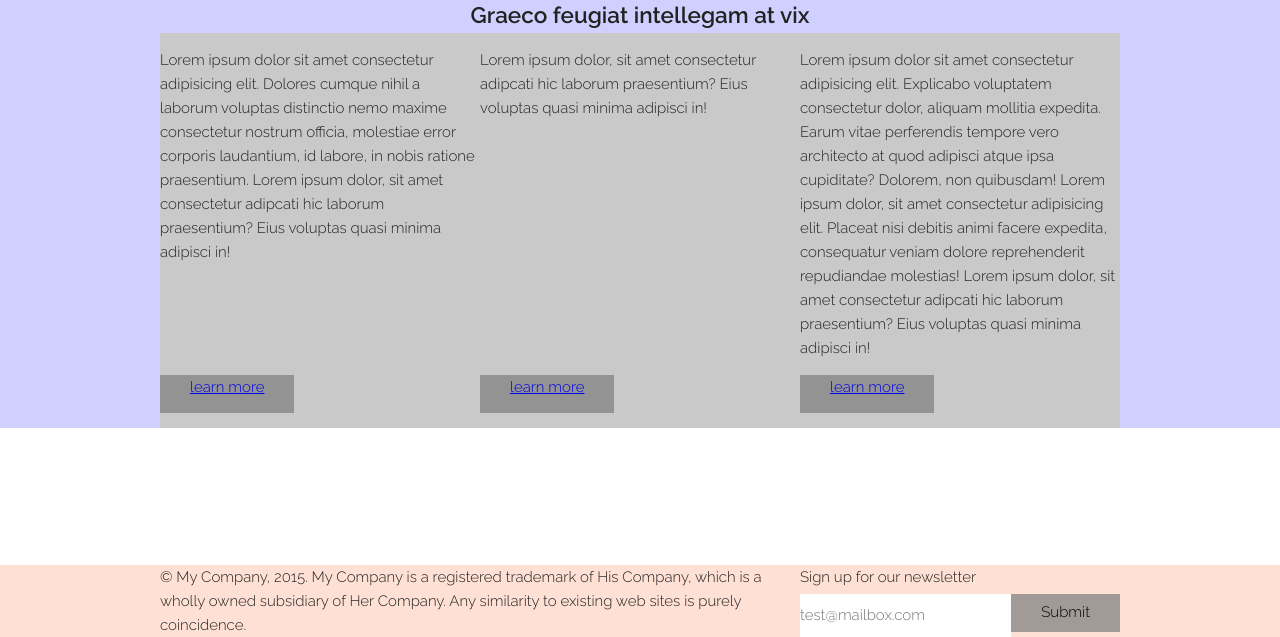
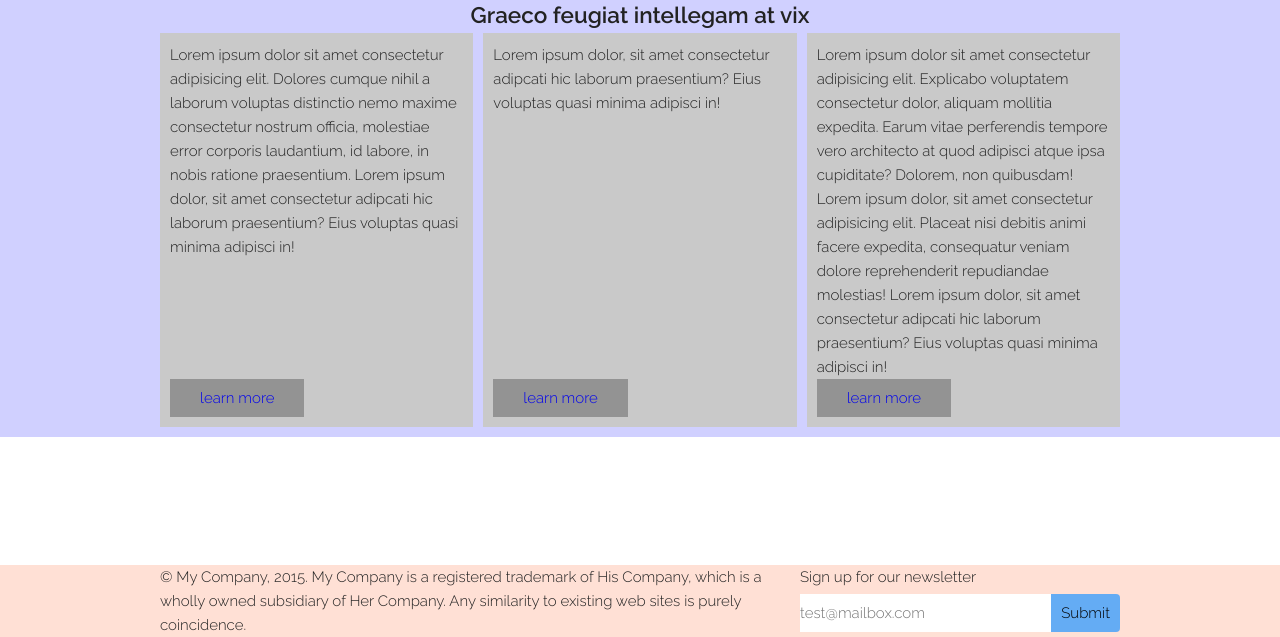
Before and after one commit to sweeptic/We-Do-Great-Thing-webpage---Flexbox-learning-project, a plain HTML site: page index.html in a window 1280 px wide. Shown: the part 163-800 px from the top of the page. Drawn offline with Linux system fonts and the light colour scheme.

Commit message:
add button settings

```diff
--- a/css/style copy.css
+++ b/css/style copy.css
@@ -52,6 +52,6 @@ div a {
 }
 
 .custom {
-    flex: 0 1 auto;
+    flex: 1 1 100;
 
 }
--- a/css/style.css
+++ b/css/style.css
@@ -25,7 +25,8 @@ body {
 }
 
 h1,
-h2 {
+h2,
+p {
     margin: 0;
 }
 
@@ -52,9 +53,13 @@ input[type="submit"] {
     height: 38px;
     display: inline-block;
     box-sizing: border-box;
+    line-height: 38px;
+    cursor: pointer;
+    text-decoration: none;
+    /* border: 0; */
 }
 
-.primary-button {
+.signup .primary-button {
     background-color: rgba(44, 153, 255, 0.733);
 }
 
@@ -95,16 +100,32 @@ input[type="submit"] {
     flex: 1 1 250px;
     background-color: rgb(201, 201, 201);
     flex-flow: column;
+    padding: 10px;
+    margin-bottom: 10px;
 }
+
+.box-container div:first-of-type {
+    margin-right: 10px;
+}
+
+.box-container div:last-of-type {
+    margin-left: 10px;
+}
+
+
 
 .more {
     margin-top: auto;
 }
 
 /********FOOTER************/
+
+
+
 .footer {
     background-color: rgba(255, 127, 80, 0.24);
     margin-top: auto;
+    /* padding-bottom: 20px; */
 }
 
 .footer-container {
@@ -120,8 +141,15 @@ input[type="submit"] {
     flex-flow: row wrap;
 }
 
- .signup input[type="email"] {
+.signup input[type="submit"] {
+    border-radius: 0 4px 4px 0;
+    padding: 0 10px;
+}
+
+.signup input[type="email"] {
     flex: 1;
+    height: 38px;
+
 }
 
 
--- a/index.html
+++ b/index.html
@@ -69,7 +69,7 @@
             <form class="signup" action="">
                 <label for="">Sign up for our newsletter</label>
                 <input type="email" name="" id="" placeholder="test@mailbox.com">
-                <input type="submit" value="Submit">
+                <input class="primary-button" type="submit" value="Submit">
             </form>
         </div>
     </div>
```
